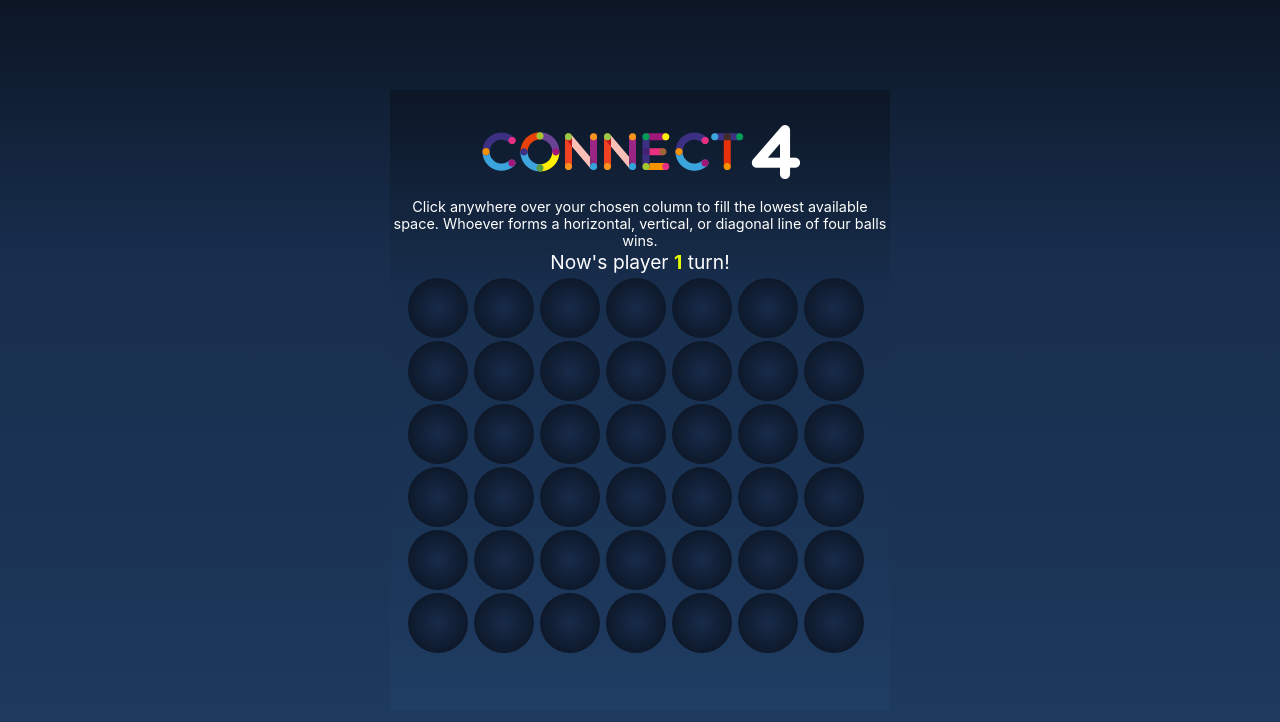
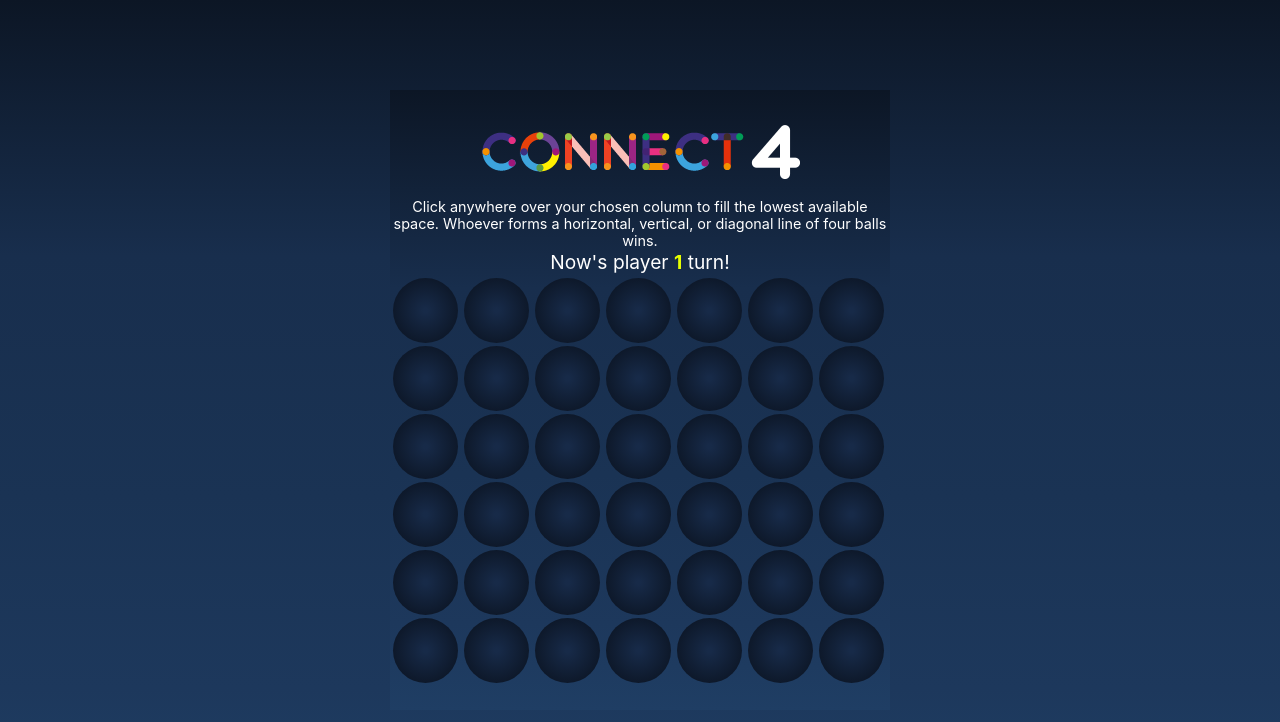
Before and after one commit to kathleenpallotta/connect-four, a React (Create React App) app: page / in a window 1280 px wide. Shown: the top 722 px of the page. Built offline with nearby package versions, Linux system fonts and the light colour scheme; what react-animations would draw is missing.

Commit message:
Update App.css

```diff
--- a/src/App.css
+++ b/src/App.css
@@ -8,6 +8,7 @@
   src: url(./fonts/impact.ttf)
 }
 
+/*Desktop*/
 @media only screen and (min-width: 768px) {
 
   body {
@@ -31,50 +32,10 @@
     transform: translate(-50%, -50%);
     /* background-image: linear-gradient(180deg,#0c1625 0,#182e4d 32%,#1a3354 62%,#1d385c 86%,#1f3e64 100%); */
   }
+}
 
-  .lines {
-    width: 500px;
-    height: 65px;
-    padding-bottom: 3px;
-  }
 
-  .spots {
-    width: 65px;
-    height: 65px;
-    background-image: radial-gradient(#172a48 5%, #0a121f 95%);
-    display: inline-block;
-    margin: 3px;
-    border-radius: 50%;
-    cursor: pointer;
-  }
-
-  .player1 {
-    width: 65px;
-    height: 65px;
-    background-image: radial-gradient(#d2e906 5%,#94a30b 100%);
-    box-shadow: 0 0 4px #e6ff01;
-    display: inline-block;
-    margin: 3px;
-    border-radius: 50%;
-    cursor: pointer;
-  }
-
-  .player1-text-decoration {
-    color: #e6ff01;
-    font-weight: bold;
-  }
-
-  .player2 {
-    width: 65px;
-    height: 65px;
-    background-color: #08e8f8;
-    box-shadow: 0 0 6px #08e8f8;
-    display: inline-block;
-    margin: 3px;
-    border-radius: 50%;
-    cursor: pointer;
-  }
-}
+/*Mobile*/
 
 .board {
   width: 500px;
@@ -111,15 +72,14 @@ p {
 }
 
 .lines {
-  margin-left: 3%;
-  width: 495px;
-  height: 60px;
+  width: 500px;
+  height: 65px;
   padding-bottom: 3px;
 }
 
 .spots {
-  width: 60px;
-  height: 60px;
+  width: 65px;
+  height: 65px;
   background-image: radial-gradient(#172a48 5%, #0a121f 95%);
   display: inline-block;
   margin: 3px;
@@ -128,10 +88,10 @@ p {
 }
 
 .player1 {
-  width: 60px;
-  height: 60px;
+  width: 65px;
+  height: 65px;
   background-image: radial-gradient(#d2e906 5%,#94a30b 100%);
-  box-shadow: 0 0 1px #e6ff01;
+  box-shadow: 0 0 4px #e6ff01;
   display: inline-block;
   margin: 3px;
   border-radius: 50%;
@@ -144,10 +104,10 @@ p {
 }
 
 .player2 {
-  width: 60px;
-  height: 60px;
+  width: 65px;
+  height: 65px;
   background-color: #08e8f8;
-  box-shadow: 0 0 2px #08e8f8;
+  box-shadow: 0 0 6px #08e8f8;
   display: inline-block;
   margin: 3px;
   border-radius: 50%;
```
